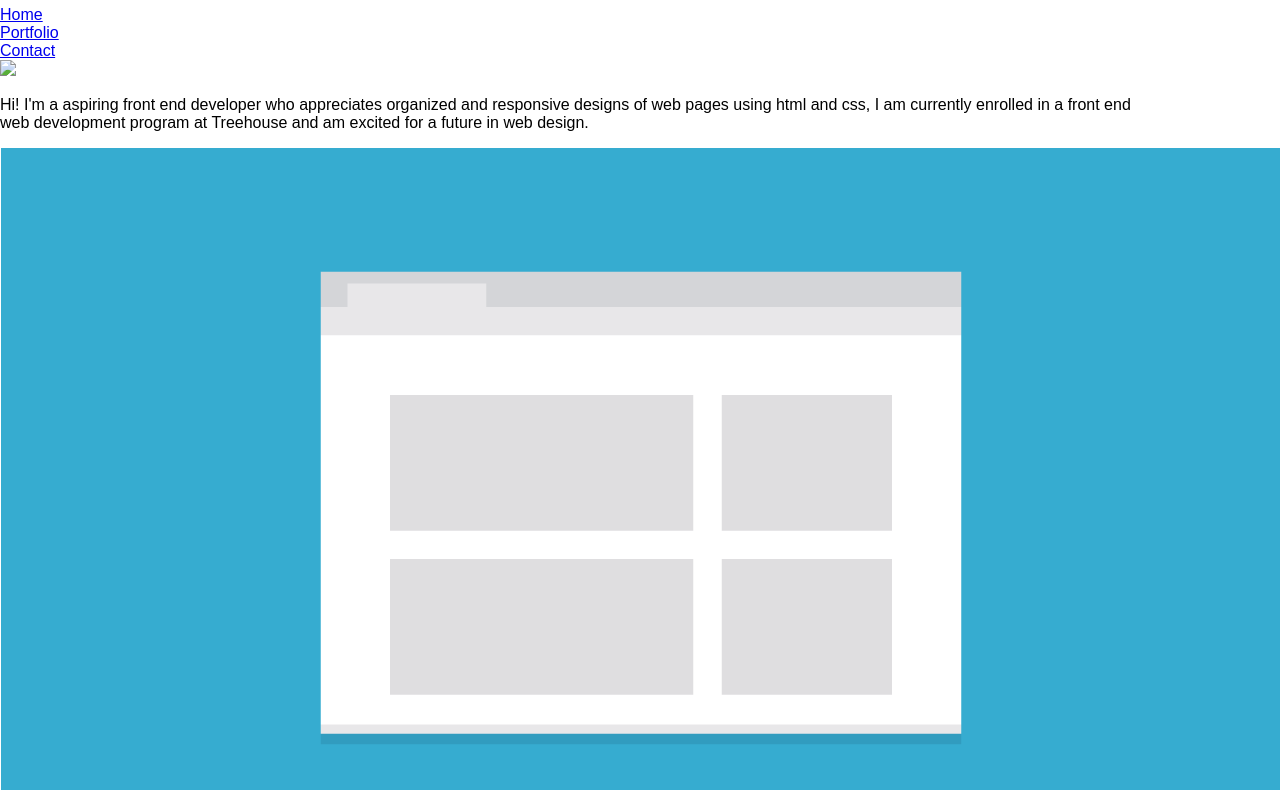
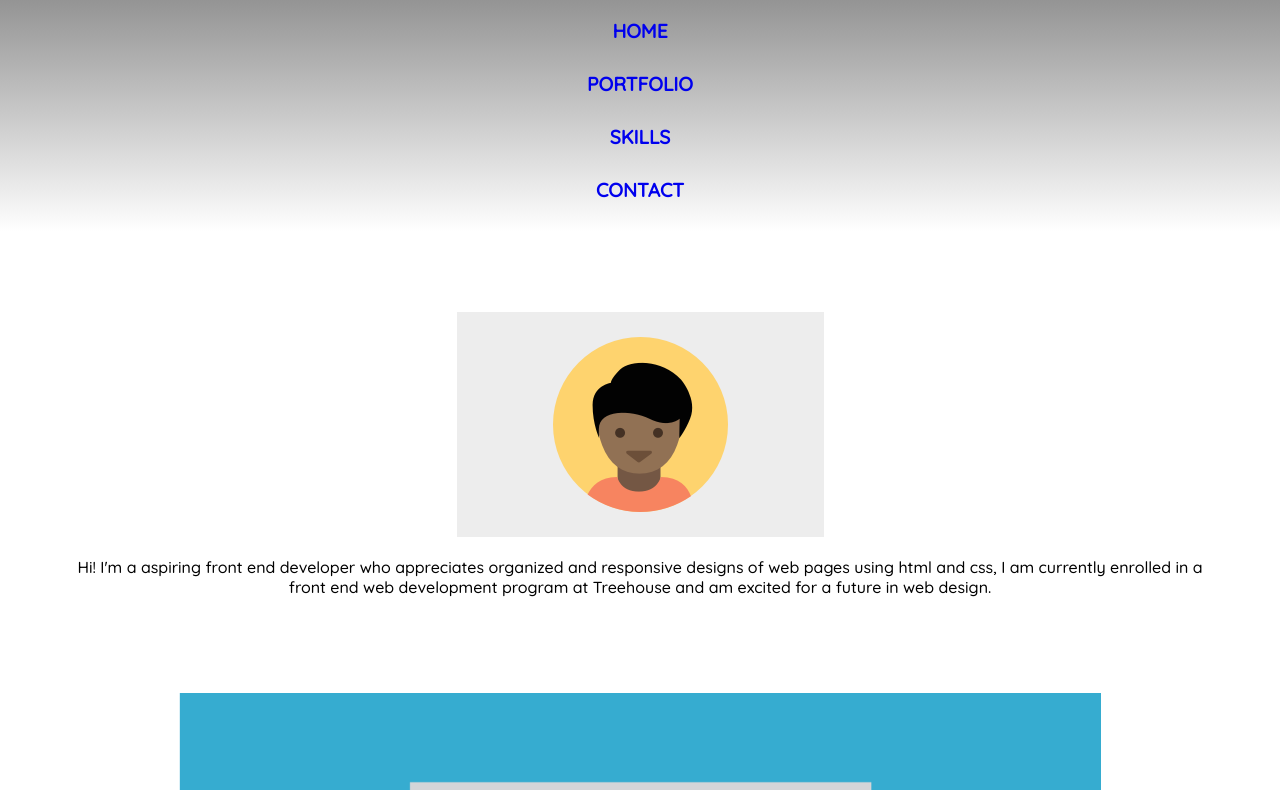
Before and after one commit to mikemacfarland/Techdegree-project-2, a plain HTML site: page index.html in a window 1280 px wide. Shown: the part 74-864 px from the top of the page. Drawn offline with Linux system fonts and the light colour scheme.

Commit message:
12/04/20 Update
added profile pic, added base css styles

```diff
--- /dev/null
+++ b/css/styles.css
@@ -0,0 +1,71 @@
+/* GLOBAL SELECTOR */
+
+*/{
+    box-sizing: border-box;
+}
+
+/* TYPE SELECTORS */
+
+body{
+    font-family: 'Quicksand', sans-serif;
+}
+
+header{
+    background: linear-gradient( to top, transparent, grey 90%);
+    padding-top: 1.1em;
+    text-align: center;
+    padding-bottom: 1em;
+}
+
+h1{
+    margin-top: 0;
+}
+
+a:hover{
+    color: #004d26;
+    transition: 2.5s;
+}
+
+a:active{
+    color:coral;
+}
+
+footer{
+    border-top: solid 2px grey;
+}
+
+/* CLASS SELECTORS */
+
+.main-nav li{
+    text-transform: uppercase;
+    font-weight: bold;
+}
+
+.main-nav a{
+    display: block;
+    padding: .75em;
+    font-size: 1.2em;
+    text-decoration: none;
+}
+
+.wrapper {
+    width: 90%;
+    margin-left: auto;
+    margin-right: auto;
+    text-align: center;
+}
+
+.content-image,
+.profile-pic{
+    max-width: 80%;
+    margin-top: 5em;
+}
+
+.contact{
+    margin: 5em 0 5em;
+}
+
+
+.foot-content{
+    display: inline-block;
+}
--- a/index.html
+++ b/index.html
@@ -3,28 +3,31 @@
     <head>
         <title>Mike Macfarlands Profile</title>
         <meta name="viewport" content="width=device-width, initial-scale=1">
-        <link rel="stylesheet" href="normalize.css">
-        <link rel="stylesheet" href="styles.css">
+        <link rel="stylesheet" href="css/normalize.css">
+        <link rel="stylesheet" href="css/styles.css">
+        <link rel="preconnect" href="https://fonts.gstatic.com">
+        <link href="https://fonts.googleapis.com/css2?family=Quicksand:wght@500&display=swap" rel="stylesheet">
     </head>
 
-    <body class="wrapper">
-        <header>
+    <body id="top">
+        <header class="main-header">
             <h1 class="name">Mike Macfarland</h1>
 
             <nav class="main-nav">
                 <ul>
                     <li><a href="index.html">Home</a></li>
-                    <li><a href="#">Portfolio</a></li>
-                    <li><a href="#">Contact</a></li>
+                    <li><a href="#portfolio">Portfolio</a></li>
+                    <li><a href="#skills">Skills</a></li>
+                    <li><a href="#contact">Contact</a></li>
                 </ul>
             </nav>
         </header>
 
-        <div>
+        <div class="wrapper">
             <main>
-                <section>
+                <section class="group">
                     <div class="intro">
-                        <img class="profile-pic" src="proifile-pic.jpg">
+                        <img class="profile-pic" src="images/profile-pic.png">
                         <p>Hi! I'm a aspiring front end developer who appreciates organized and
                             responsive designs of web pages using html and css, I am currently
                             enrolled in a front end web development program at Treehouse
@@ -73,17 +76,22 @@
                             get the result</p>
                     </div>
 
-                    <div class="container">
+                    <div class="container contact" id="contact">
                         <h2>Contact</h2>
                         <p>If you're interested in chatting or want more information about what ive been
                             working on, i'd love to hear from you!</p>
-                                <ul class="contact">
+                                <ul>
                                     <li>Phone </li>
                                     <li>Email </li>
                                 </ul>
                     </div>
 
                 </section>
+
+                    <footer>
+                        <h4 class="foot-content">Mike Macfarland</h4>
+                        <nav class="foot-content" ></nav><a href="#top">Back To Top</a></nav>
+                    </footer>
             </main>
         </div>
 
--- a/styles.css
+++ /dev/null
@@ -1,15 +0,0 @@
-/* GLOBAL SELECTOR */
-
-*/{
-    box-sizing: border-box;
-}
-
-/* TYPE SELECTORS */
-
-
-
-/* CLASS SELECTORS */
-
-.wrapper {
-    width: 90%;
-}
```
Also changed, not shown: css/normalize.css (renamed from normalize.css), images/profile-pic.png (renamed from images/responsive-layout-profile.png).
